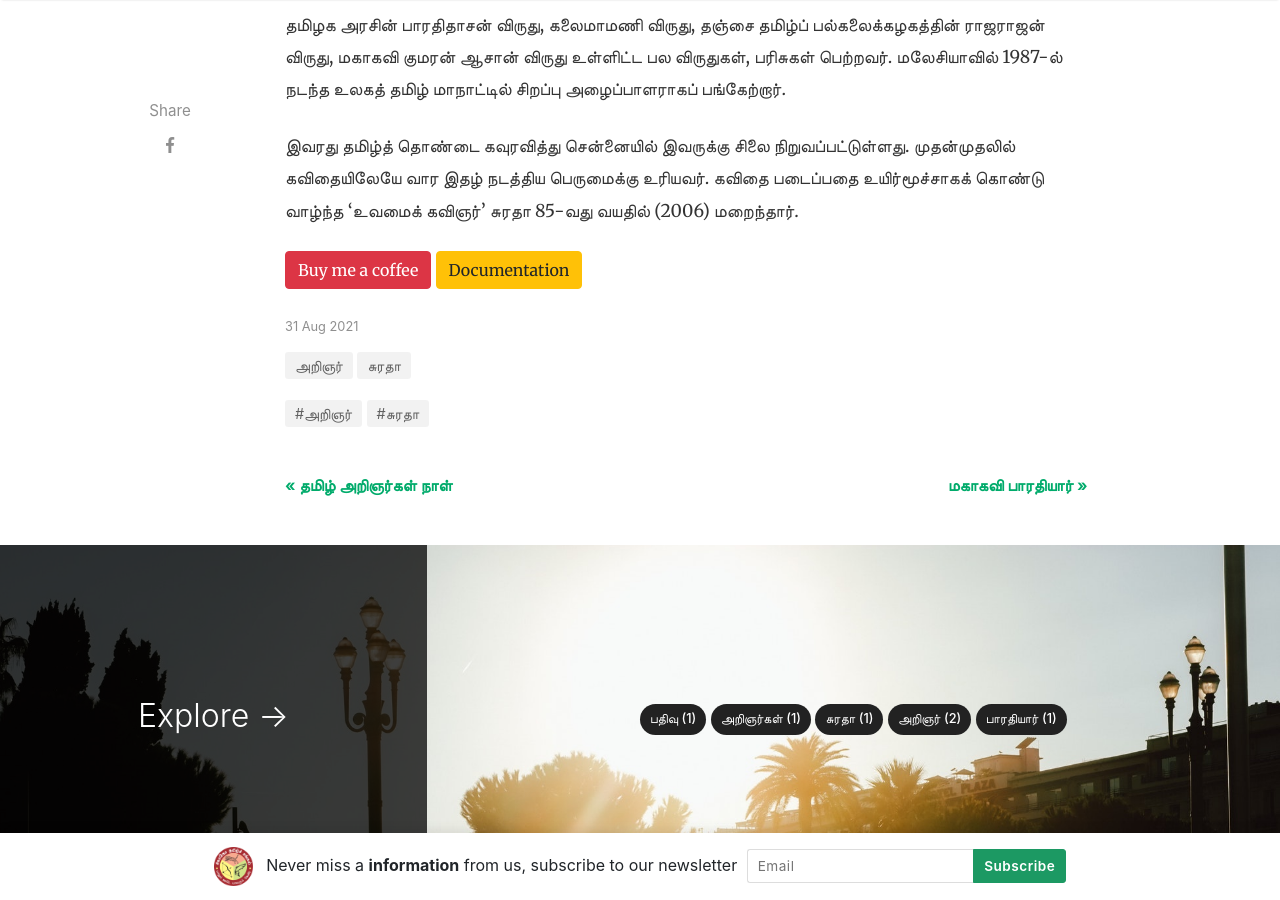
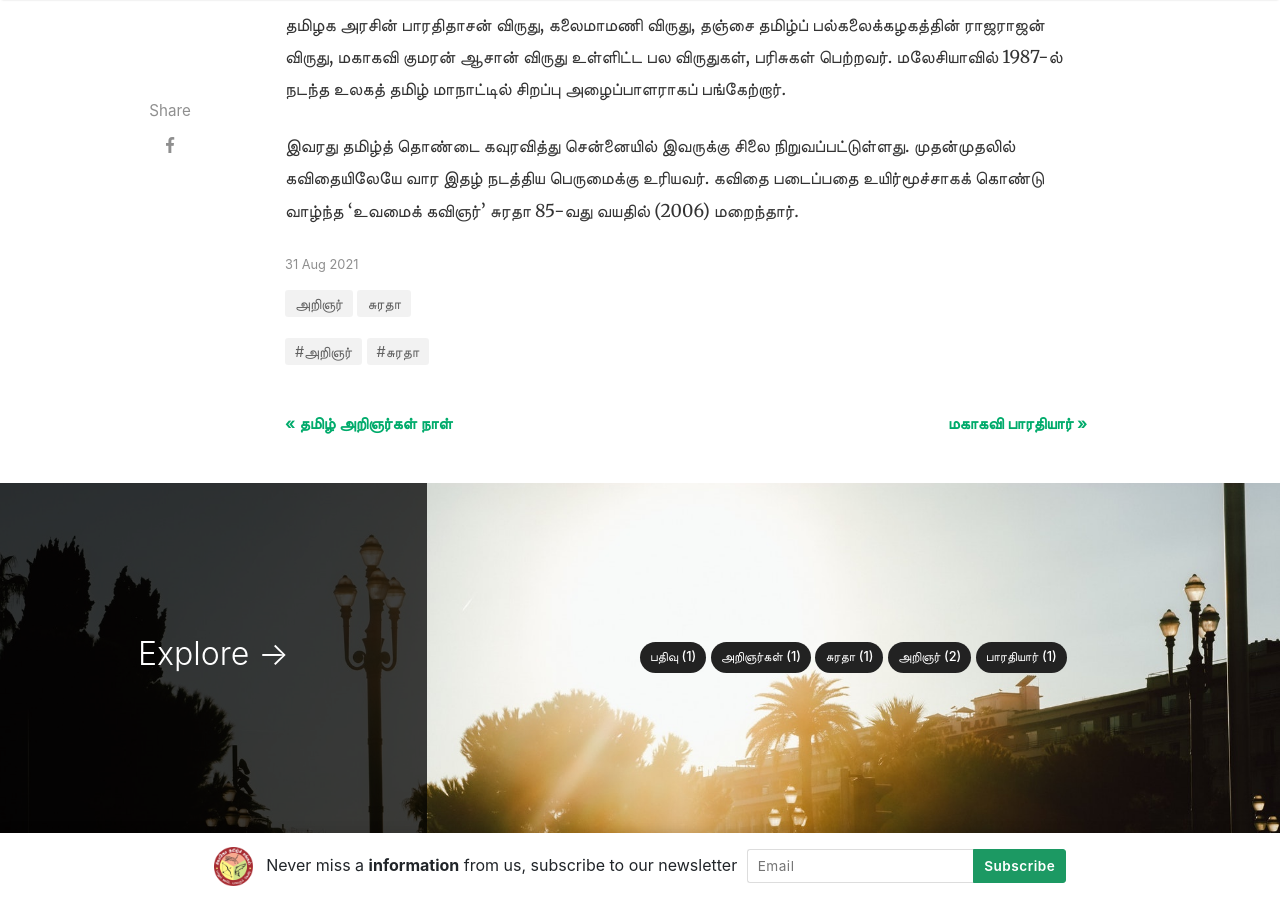
Before and after one commit to tanweb2021/tanweb2021.github.io, a Jekyll site: the page built from _posts/2021-08-31-Suratha.md, in a window 1280 px wide and 900 px high, scrolled down 1997 px. Built offline with Jekyll 4.4.1, drawn with Linux system fonts in a browser that asks for light colours; nearby versions of some CDN libraries; some web fonts are replaced; comment, search, counter and statistics services are not loaded.

Commit message:
Update 5
Update 5

```diff
--- a/_posts/2021-08-31-Suratha.md
+++ b/_posts/2021-08-31-Suratha.md
@@ -28,5 +28,3 @@ hidden: false
 தமிழக அரசின் பாரதிதாசன் விருது, கலைமாமணி விருது, தஞ்சை தமிழ்ப் பல்கலைக்கழகத்தின் ராஜராஜன் விருது, மகாகவி குமரன் ஆசான் விருது உள்ளிட்ட பல விருதுகள், பரிசுகள் பெற்றவர். மலேசியாவில் 1987-ல் நடந்த உலகத் தமிழ் மாநாட்டில் சிறப்பு அழைப்பாளராகப் பங்கேற்றார்.
 
 இவரது தமிழ்த் தொண்டை கவுரவித்து சென்னையில் இவருக்கு சிலை நிறுவப்பட்டுள்ளது. முதன்முதலில் கவிதையிலேயே வார இதழ் நடத்திய பெருமைக்கு உரியவர். கவிதை படைப்பதை உயிர்மூச்சாகக் கொண்டு வாழ்ந்த ‘உவமைக் கவிஞர்’ சுரதா 85-வது வயதில் (2006) மறைந்தார்.
-
-<a target="_blank" href="https://www.wowthemes.net/donate/" class="btn btn-danger">Buy me a coffee</a> <a target="_blank" href="https://bootstrapstarter.com/bootstrap-templates/template-mediumish-bootstrap-jekyll/" class="btn btn-warning">Documentation</a>
```
